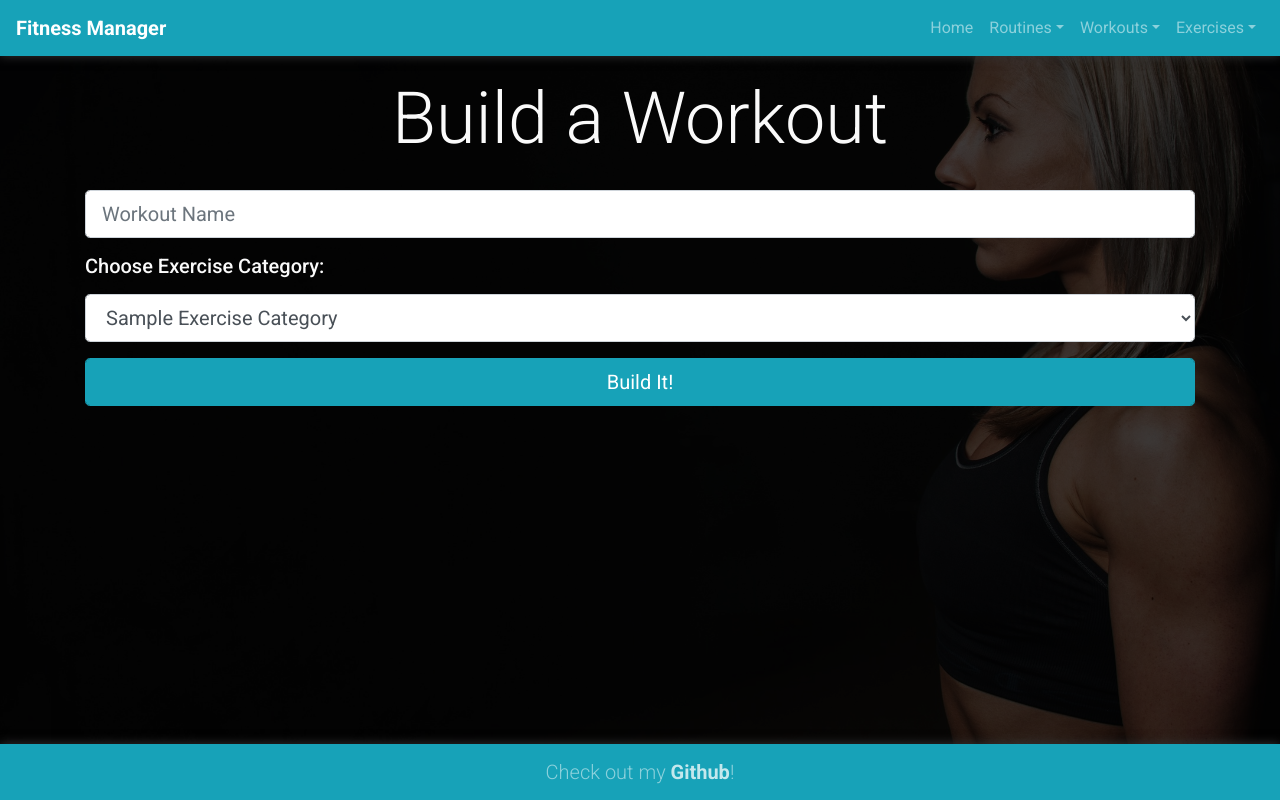
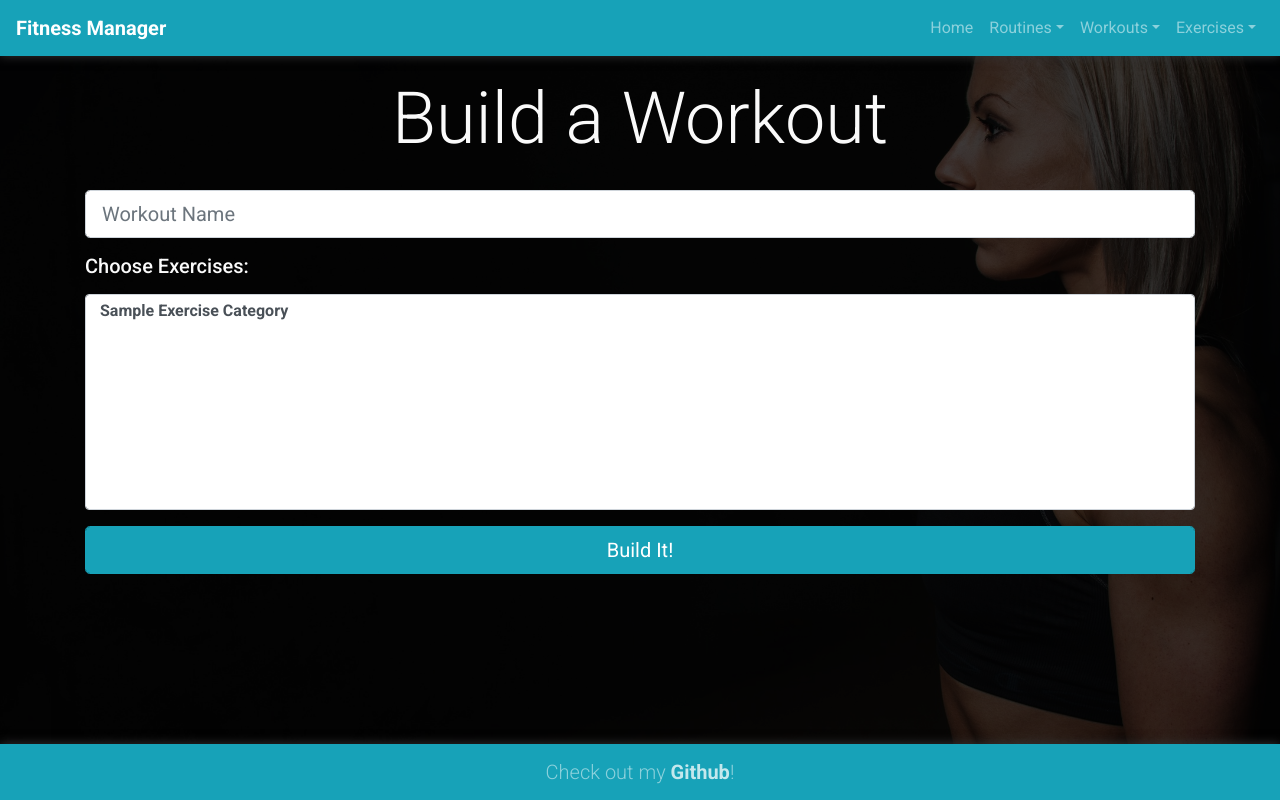
Before and after one commit to ckz8780/ci-dcd-milestone-fitness-manager, a Flask app: page /workouts/build in a window 1280 px wide. Run offline with Flask 2, Linux system fonts and the light colour scheme; a database or web service that is not in the repository returns one stand-in record (values such as "Sample title"); lists and menus that the app fills with data are empty; some libraries are stand-ins or nearby versions.

Commit message:
Added select multiple exercises functionality for workout builder

```diff
--- a/run.py
+++ b/run.py
@@ -51,7 +51,9 @@
 
 @app.route('/workouts/build')
 def build_workout():
-    return render_template("build_workout.html", categories=mongo.db.exercise_categories.find())
+    return render_template("build_workout.html",
+    exercise_categories=[category for category in mongo.db.exercise_categories.find()],
+    exercises=[exercise for exercise in mongo.db.exercises.find()])
 
 @app.route('/exercises/add')
 def add_exercise():
--- a/templates/build_workout.html
+++ b/templates/build_workout.html
@@ -13,37 +13,21 @@
                 <input class="form-control form-control-lg" type="text" name="workout_name" placeholder="Workout Name" required />
             </div>
             <div class="form-group">
-                <label for="exercise_categories"><p class="h5">Choose Exercise Category:</p></label>
-                <select class="form-control form-control-lg" type="text" id="exercise_categories" name="exercise_categories" required />
-                    {% for category in categories %}
-                        <option value="{{ category.category_name }}">{{ category.category_name | title }}</option>
+                <label for="exercise_list"><p class="h5">Choose Exercises:</p></label>
+                <select multiple class="form-control" id="exercise_list" name="exercise_list" size="10" required />
+                    {% for category in exercise_categories %}
+                        <optgroup label="{{ category.category_name | title }}">
+                            {% for exercise in exercises %}
+                                {% if category.category_name in exercise.categories %}
+                                    <option value="{{ exercise.exercise_name }}">{{ exercise.exercise_name | title }}</option>
+                                {% endif %}
+                            {% endfor %}
+                        </optgroup>
                     {% endfor %}
                 </select>
-            </div>
-            <div id="exercise-list" class="form-group">
-
             </div>
             <button class="btn btn-info btn-lg form-control form-control-lg">Build It!</button>
         </form>
     </div>
 </div>
 {% endblock %}
-
-{% block postloadjs %}
-<script type="text/javascript">
-    // Set List of exercises based on selected dropdown item
-    $('#exercise_categories').on('change', function() {
-        var url = '/exercises/by_cat/' + $(this).val();
-        $.get(url, function(data) {
-            var exercisesHtml = "";
-            data.exercises.forEach(function(exercise){
-                exercisesHtml += `<div class="custom-control custom-checkbox">
-                                    <input type="checkbox" class="custom-control-input" id="${exercise.exercise_name.toLowerCase().replace(' ', '-')}">
-                                    <label class="custom-control-label" for="${exercise.exercise_name.toLowerCase().replace(' ', '-')}">${exercise.exercise_name}</label>
-                                </div>`;
-            });
-            $('#exercise-list').html(exercisesHtml);
-        });
-    })
-</script>
-{% endblock %}
```
